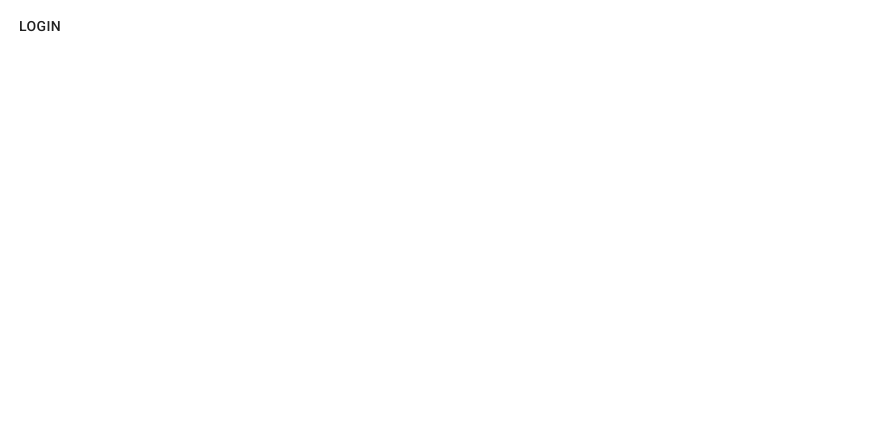
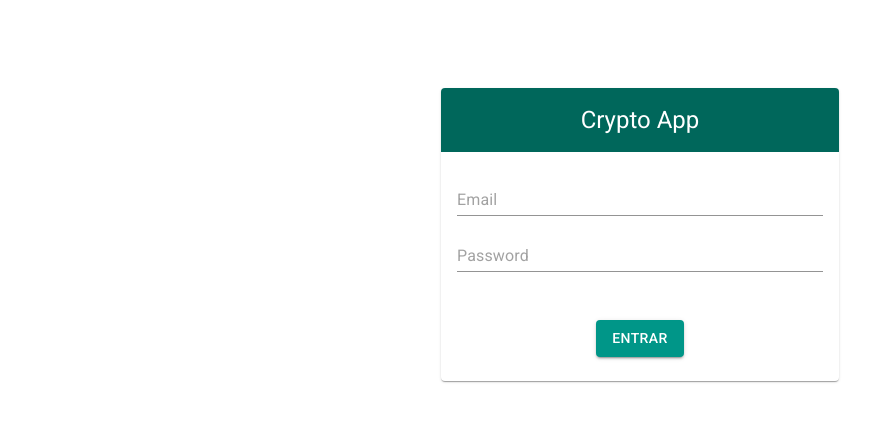
Before and after one commit to bpoliana/crypto-front, a React app: page / in a window 1280 px wide. Shown: the top 422 px of the page, without its empty margins (0-883 px from the left). Built offline with nearby package versions, Linux system fonts and the light colour scheme.

Commit message:
feat: add Login styles component

```diff
--- /dev/null
+++ b/src/components/Login/Login.styles.tsx
@@ -0,0 +1,32 @@
+import { createStyles, makeStyles, Theme } from '@material-ui/core'
+
+export const useStyles = makeStyles((theme: Theme) =>
+  createStyles({
+    root: {
+      display: 'flex',
+      flexWrap: 'wrap',
+      width: 400,
+      margin: `${theme.spacing(0)} auto`,
+      alignContent: 'center',
+      flexDirection: 'column'
+    },
+    fieldWrapper: {
+      alignContent: 'center',
+      component: 'div',
+      flexDirection: 'column'
+    },
+    buttonWrapper: {
+      justifyContent: 'center',
+      component: 'div',
+      margin: theme.spacing(2)
+    },
+    card: {
+      marginTop: theme.spacing(10)
+    },
+    header: {
+      textAlign: 'center',
+      background: '#00675b',
+      color: '#fff'
+    }
+  })
+)
--- /dev/null
+++ b/src/components/Login/Login.tsx
@@ -0,0 +1,42 @@
+import React from 'react'
+import { Button, Card, CardActions, CardContent, CardHeader, TextField } from '@material-ui/core'
+import { useStyles } from './Login.styles'
+
+const Login = () => {
+  const classes = useStyles()
+
+  return (
+    <form className={classes.root}>
+      <Card className={classes.card}>
+        <CardHeader className={classes.header} title='Crypto App'/>
+        <CardContent className={classes.fieldWrapper}>
+          <div>
+            <TextField
+              fullWidth
+              type='email'
+              name='email'
+              variant='standard'
+              placeholder='Email'
+              margin='normal'
+            />
+            <TextField
+              fullWidth
+              type='password'
+              name='password'
+              variant='standard'
+              placeholder='Password'
+              margin='normal'
+            />
+          </div>
+        </CardContent>
+        <CardActions className={classes.buttonWrapper}>
+          <Button color='primary' variant='contained'>
+            ENTRAR
+          </Button>
+        </CardActions>
+      </Card>
+    </form>
+  )
+}
+
+export { Login }
--- a/src/components/index.tsx
+++ b/src/components/index.tsx
@@ -1,11 +1,12 @@
 import React from 'react'
-import { Button, ThemeProvider } from '@material-ui/core'
-import { theme } from './theme'
+import { ThemeProvider } from '@material-ui/core'
+import { appTheme } from './theme'
+import { Login } from './Login/Login'
 
 const App = () => {
-  return(
-    <ThemeProvider theme={theme}>
-      <Button>Login</Button>
+  return (
+    <ThemeProvider theme={appTheme}>
+      <Login />
     </ThemeProvider>
   )
 }
--- a/src/components/theme.ts
+++ b/src/components/theme.ts
@@ -1,4 +1,4 @@
-import { createMuiTheme } from '@material-ui/core/styles';
+import { createMuiTheme } from '@material-ui/core/styles'
 
 const appTheme = createMuiTheme({
   palette: {
```
